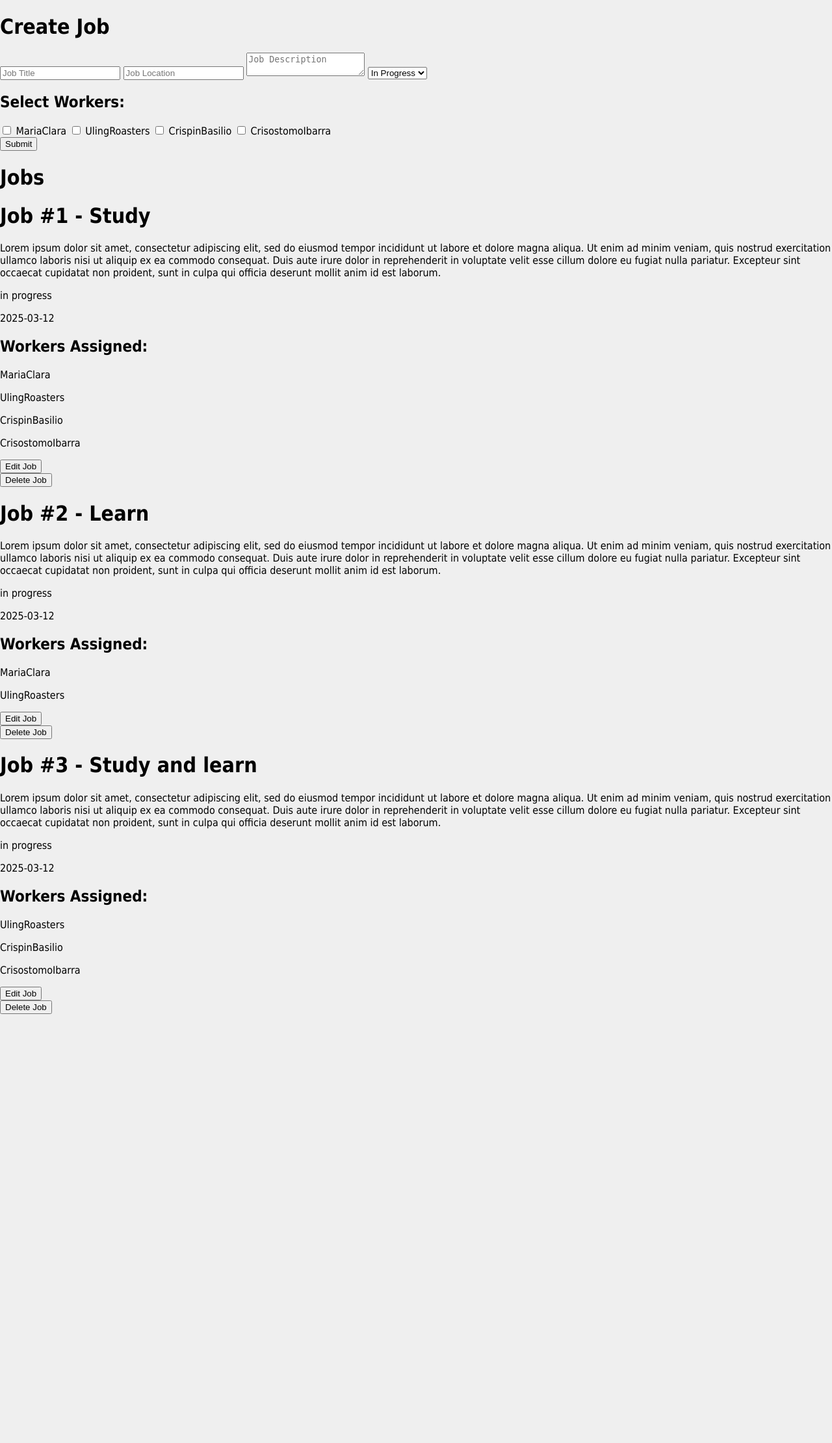
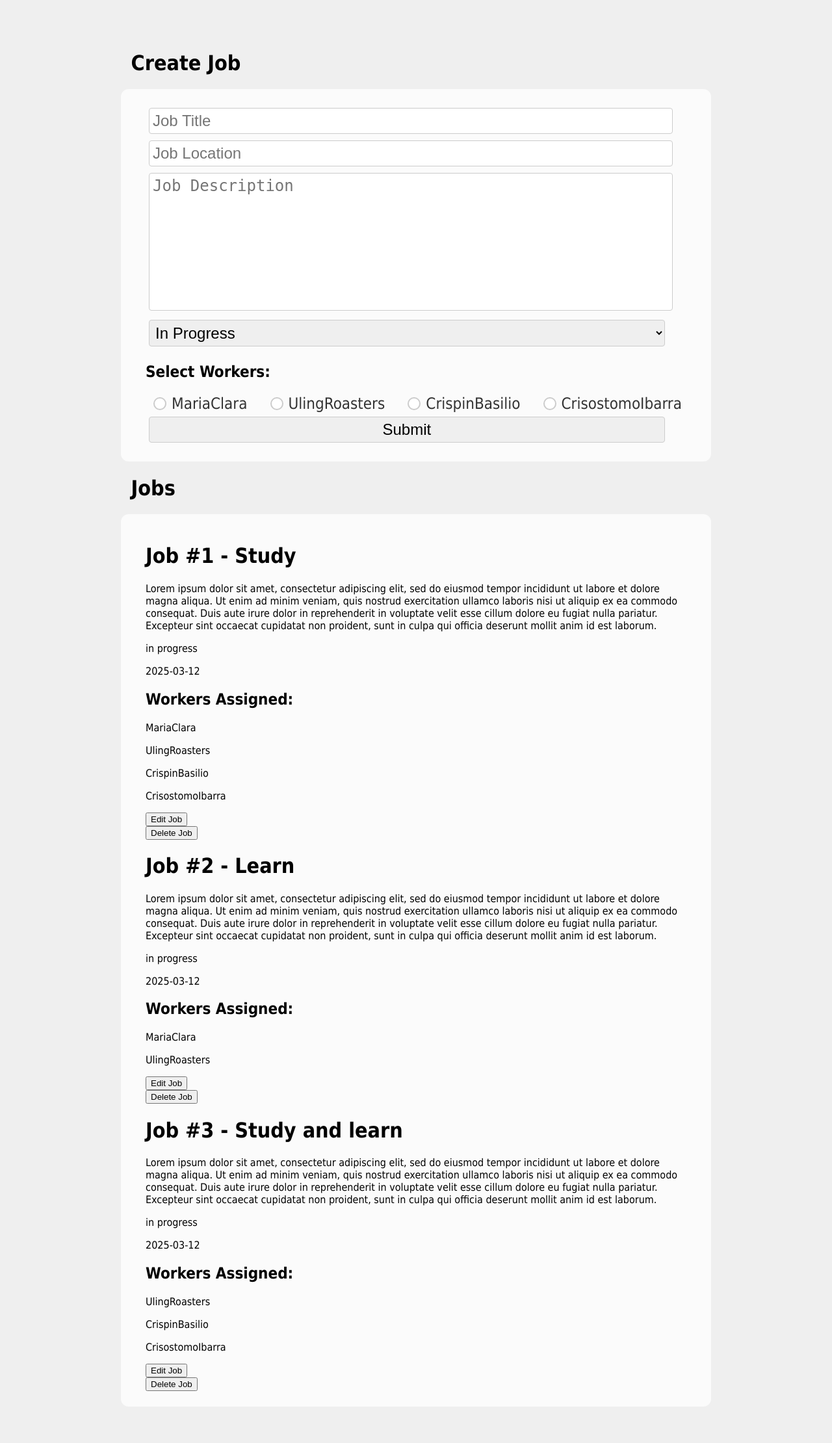
Before and after one commit to apotato369550/web-dev-1-final-project, a PHP site: page /admin/manage-jobs.php in a window 1280 px wide. Shown: the part 124-2344 px from the top of the page at 65% size. Before the commit the page ends 1684 px from the top, so only its background shows below. Run offline with PHP 8.4, Linux system fonts and the light colour scheme; a user stored in the database is signed in; data comes from the database, SQL or seed files in the repository; data that the repository does not hold is empty.

Commit message:
Added stylins to job manager form

```diff
--- a/admin/admin.css
+++ b/admin/admin.css
@@ -365,6 +365,138 @@ nav {
   color: green;
 }
 
+.manage-jobs-container {
+    display: flex;
+    width: 100vw;
+    margin: 0px;
+    padding: 0px;
+    align-items: center;
+}
+
+.manage-jobs {
+    margin: 7vh auto;
+}
+
+.manage-jobs-title {
+    width: 65vw;
+    margin: auto;
+    margin-left: 1rem;
+}
+
+.manage-jobs-form {
+    display: flex;
+    flex-direction: column;
+    align-items: center;
+    margin: auto;
+    width: 65vw;
+    padding: 3vh 3vw;
+    border-radius: 12px;
+    background-color: rgb(255, 255, 255, 0.75);
+}
+
+
+.manage-jobs-form div {
+    margin: auto;
+}
+
+.manage-jobs-form input {
+    padding: 5px;
+    margin: 5px;
+    font-size: 1.5rem;
+    width: 62vw;
+    border: 1px solid #ccc;
+    border-radius: 4px;
+}
+
+.manage-jobs-form select {
+    padding: 5px;
+    margin: 5px;
+    font-size: 1.5rem;
+    width: 62vw;
+    border: 1px solid #ccc;
+    border-radius: 4px;
+}
+
+
+.manage-jobs-form textarea {
+    padding: 5px;
+    margin: 5px;
+    font-size: 1.5rem;
+    width: 62vw;
+    height: 25vh;
+    border: 1px solid #ccc;
+    resize: none;
+    border-radius: 4px;
+}
+
+/* checkbox stylings */
+
+.manage-jobs-workers-select {
+    display: flex;
+    flex-wrap: wrap; /* Allows the checkboxes to wrap to the next line if there's not enough space */
+    gap: 1rem; /* Adds space between the checkboxes */
+    margin: 1rem auto;
+    width: 65vw;
+}
+
+.checkbox-container {
+    display: flex;
+    align-items: center;
+    margin-bottom: 1rem;
+}
+
+.checkbox-container input {
+    width: 20px;
+    height: 20px;
+    margin-right: 0.5rem;
+    appearance: none;
+    border-radius: 50%;
+    border: 2px solid #ccc;
+    background-color: white;
+    cursor: pointer;
+    transition: all 0.3s ease;
+}
+
+.checkbox-container input:checked {
+    background-color: #4CAF50;
+    border-color: #4CAF50;
+}
+
+.checkbox-container input:checked::before {
+    font-size: 16px;
+    color: white;
+    display: block;
+    text-align: center;
+    position: relative;
+    top: -3px;
+}
+
+.checkbox-container label {
+    font-size: 1.5rem;
+    color: #333;
+    cursor: pointer;
+}
+
+/* checkbox stylings */
+
+.manage-jobs-form button {
+    padding: 5px;
+    margin: 5px auto;
+    width: 100%;
+    font-size: 1.5rem;
+    border: 1px solid #ccc;
+    border-radius: 4px;
+}
+
+.manage-jobs-list {
+    display: flex;
+    flex-direction: column;
+    margin: auto;
+    width: 65vw;
+    padding: 3vh 3vw;
+    border-radius: 12px;
+    background-color: rgb(255, 255, 255, 0.75);
+}
 
 @media only screen and (max-width: 1200px) {
     .edit-profile-form-container {
--- a/admin/manage-jobs.php
+++ b/admin/manage-jobs.php
@@ -149,7 +149,7 @@
                             <option value="cancelled">Cancelled</option>
                         </select>
                         <h2>Select Workers: </h2>
-                        <div>
+                        <div class="manage-jobs-workers-select">
                             <?php
                             $sql = "SELECT * FROM users WHERE user_type='worker'";
                             $stmt = mysqli_stmt_init($connection);
@@ -185,8 +185,10 @@
 
 
                                 ?>
-                                <input type="checkbox" name="workers[]" value="<?php echo $currentWorkerId ?>">
-                                <label for="<?php echo $currentWorkerId ?>"><?php echo $workerUsername ?></label>
+                                <div class="checkbox-container">
+                                    <input type="checkbox" name="workers[]" value="<?php echo $currentWorkerId ?>">
+                                    <label for="<?php echo $currentWorkerId ?>"><?php echo $workerUsername ?></label>
+                                </div>
                                 <?php
                             }
                             ?>
```
